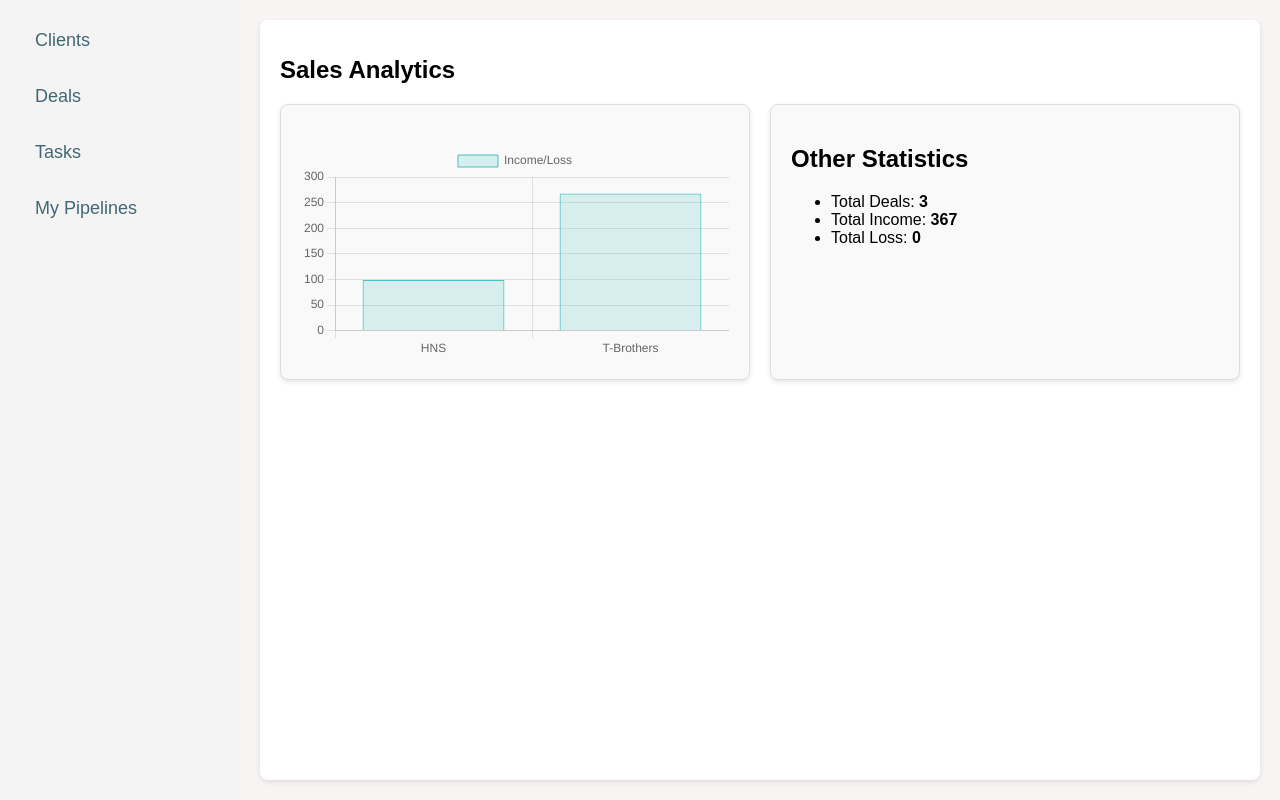
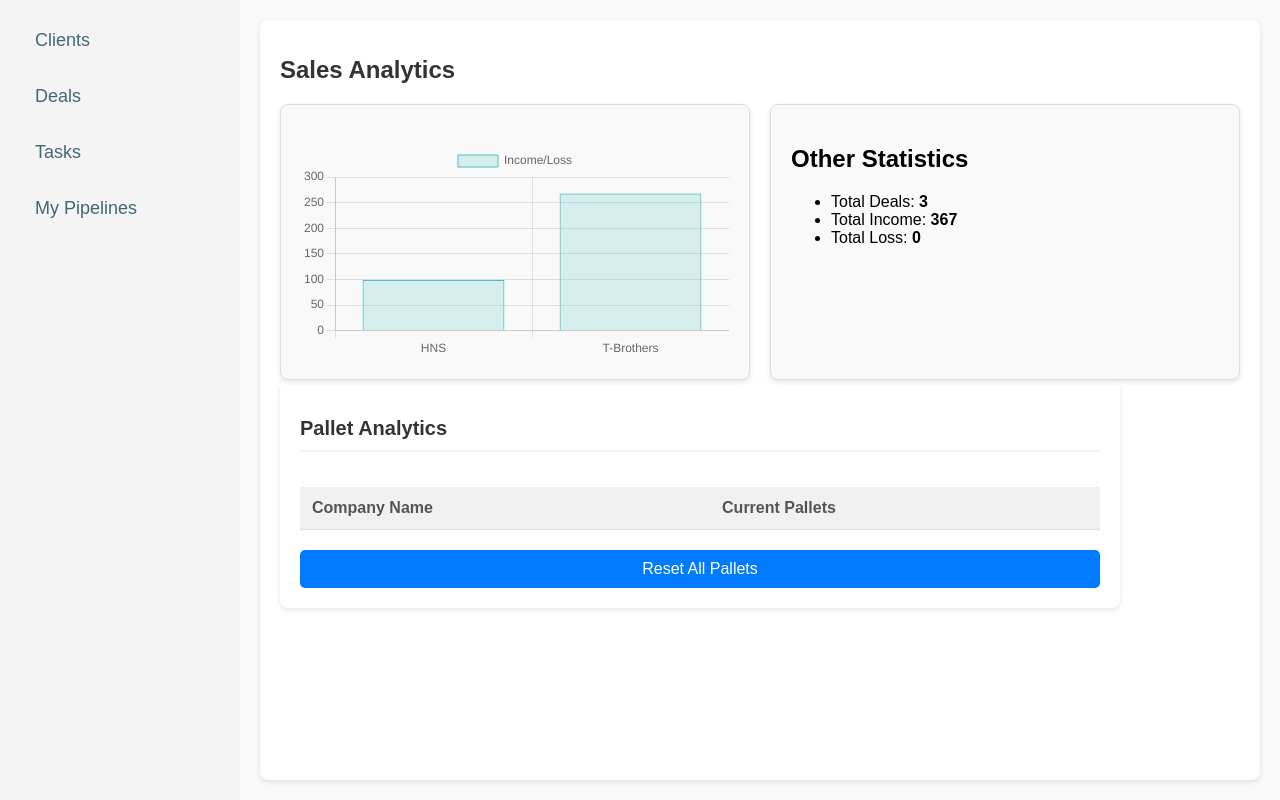
Before and after one commit to DimkaAdam/CRM_SYSTEM, a Django app: page /sales_analytics/ in a window 1280 px wide. Run offline with Django 5.2, Linux system fonts and the light colour scheme; data comes from the database, SQL or seed files in the repository; both versions use the stored data as it was after the commit; data that the repository does not hold is empty.

Commit message:
pallet count сделал

```diff
--- a/crm_project/crm/static/crm/styles.css
+++ b/crm_project/crm/static/crm/styles.css
@@ -531,9 +531,12 @@ body {
 }
 
 
-/* sales analitics html settings*/
+/* sales analytics HTML settings */
 body {
     font-family: Arial, sans-serif;
+    background-color: #f9f9f9;
+    margin: 0;
+    padding: 0;
 }
 
 .layout {
@@ -554,6 +557,7 @@ body {
 h1 {
     font-size: 24px;
     margin-bottom: 20px;
+    color: #333;
 }
 
 canvas {
@@ -561,3 +565,71 @@ canvas {
     max-width: 600px;
     margin-top: 20px;
 }
+
+/* Pallet Analytics Section */
+.block {
+    background-color: #ffffff;
+    padding: 20px;
+    border-radius: 8px;
+    box-shadow: 0 2px 5px rgba(0, 0, 0, 0.1);
+    margin-bottom: 30px;
+    width: 100%; /* по умолчанию на всю ширину */
+    max-width: 800px; /* Ограничиваем ширину */
+}
+
+.block h2 {
+    font-size: 20px;
+    color: #333;
+    margin-bottom: 15px;
+    font-weight: 600;
+    border-bottom: 2px solid #f1f1f1;
+    padding-bottom: 10px;
+}
+
+form {
+    display: flex;
+    flex-direction: column;
+}
+
+table {
+    width: 100%;
+    margin-top: 20px;
+    border-collapse: collapse;
+}
+
+table th,
+table td {
+    padding: 12px;
+    text-align: left;
+    border-bottom: 1px solid #ddd;
+}
+
+table th {
+    background-color: #f1f1f1;
+    color: #555;
+    font-weight: bold;
+}
+
+table tr:hover {
+    background-color: #f9f9f9;
+}
+
+.reset-btn {
+    margin-top: 20px;
+    padding: 10px 20px;
+    background-color: #007bff;
+    color: #fff;
+    border: none;
+    border-radius: 5px;
+    cursor: pointer;
+    font-size: 16px;
+    transition: background-color 0.3s ease;
+}
+
+.reset-btn:hover {
+    background-color: #0056b3;
+}
+
+.reset-btn:focus {
+    outline: none;
+}
--- a/crm_project/crm/templates/crm/sales_analytics.html
+++ b/crm_project/crm/templates/crm/sales_analytics.html
@@ -70,6 +70,31 @@
                 </div>
             </div>
 
+            <!-- График палет -->
+            <div class="block">
+                <h2>Pallet Analytics</h2>
+                <form method="POST">
+                    {% csrf_token %}
+                    <table>
+                        <thead>
+                            <tr>
+                                <th>Company Name</th>
+                                <th>Current Pallets</th>
+                            </tr>
+                        </thead>
+                        <tbody>
+                            {% for pallet in company_pallets %}
+                            <tr>
+                                <td>{{ pallet.company_name.name }}</td>
+                                <td>{{ pallet.pallets_count }}</td>
+                            </tr>
+                            {% endfor %}
+                        </tbody>
+                    </table>
+                    <button type="submit" name="reset_pallets" class="reset-btn">Reset All Pallets</button>
+                </form>
+            </div>
+
             <script>
                 // Данные для графика
                 const suppliersIncome = {{ suppliers_income|safe }};
--- a/crm_project/crm/views.py
+++ b/crm_project/crm/views.py
@@ -1,6 +1,6 @@
 from django.core.serializers import serialize
 from django.shortcuts import render, redirect
-from .models import Client, Deals, Task, PipeLine
+from .models import Client, Deals, Task, PipeLine,CompanyPallets
 from django.db.models import Sum
 
 from rest_framework.views import APIView
@@ -112,20 +112,26 @@ def export_deals_to_excel(request):
 
 
 def sales_analytics(request):
-    # Получаем данные по сделкам
+    # Данные о сделках
     suppliers_income = Deals.objects.values('supplier').annotate(total_income_loss=Sum('total_income_loss'))
-
     suppliers_income_dict = {entry['supplier']: float(entry['total_income_loss'] or 0) for entry in suppliers_income}
 
-    # Общие статистики
     total_deals = Deals.objects.count()
     total_income = Deals.objects.filter(total_income_loss__gt=0).aggregate(Sum('total_income_loss'))['total_income_loss__sum'] or 0
     total_loss = Deals.objects.filter(total_income_loss__lt=0).aggregate(Sum('total_income_loss'))['total_income_loss__sum'] or 0
+
+    # Данные о палетах
+    company_pallets = CompanyPallets.objects.select_related('company_name')
+
+    # Сброс палет (если пользователь отправил форму)
+    if request.method == 'POST' and 'reset_pallets' in request.POST:
+        CompanyPallets.objects.update(pallets_count=0)
 
     context = {
         'suppliers_income': suppliers_income_dict,
         'total_deals': total_deals,
         'total_income': total_income,
         'total_loss': total_loss,
+        'company_pallets': company_pallets,
     }
     return render(request, 'crm/sales_analytics.html', context)
```
Also changed, not shown: crm_project/crm/admin.py (+7 -2 lines), crm_project/crm/models.py (+20 -2 lines), crm_project/crm/migrations/0012_clientpallets_deals_pallets_delivered_and_more.py (added), crm_project/db.sqlite3.
